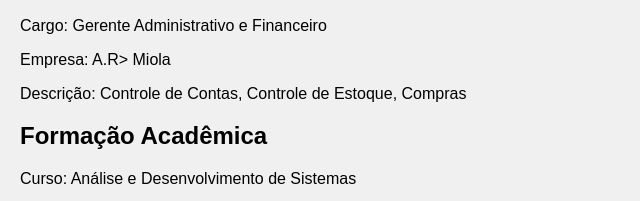
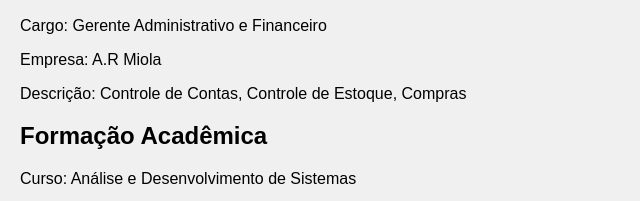
Before and after one commit to wagnerzeppenfeld/curriculo, a plain HTML site: page index.html in a window 1280 px wide. Shown: the part 511-712 px from the top of the page, 0-640 px from the left. Drawn offline with Linux system fonts and the light colour scheme.

Commit message:
Fix HTML formatting issues in index.html

```diff
--- a/index.html
+++ b/index.html
@@ -42,7 +42,7 @@
 
         <h2>Experiência Profissional</h2>
         <p>Cargo: Gerente Administrativo e Financeiro</p>
-        <p>Empresa: A.R> Miola</p>
+        <p>Empresa: A.R Miola</p>
         <p>Descrição: Controle de Contas, Controle de Estoque, Compras</p>
 
         <h2>Formação Acadêmica</h2>
```
